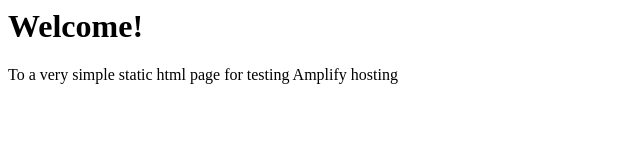
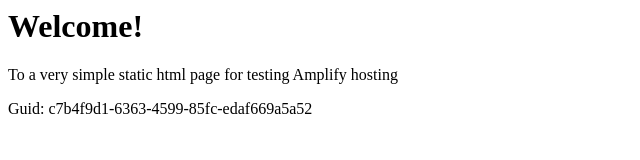
Before and after one commit to aws-aemilia-pdx/Github-PR-Commit-Integration-Test-DoNotTouch-v1-gamma-us-west-2, a website: page src/index.html in a window 1280 px wide. Shown: the whole page, without its empty margins (0-640 px from the left). Drawn offline with Linux system fonts and the light colour scheme.

Commit message:
commit from integ tests

```diff
--- a/src/index.html
+++ b/src/index.html
@@ -1,3 +1,5 @@
+
+
 <html lang="en">
 
 <head>
@@ -10,6 +12,6 @@
 <body>
     <h1>Welcome!</h1>
     <p>To a very simple static html page for testing Amplify hosting</p>
-</body>
+    <p>Guid: c7b4f9d1-6363-4599-85fc-edaf669a5a52</p></body>
 
 </html>
```
